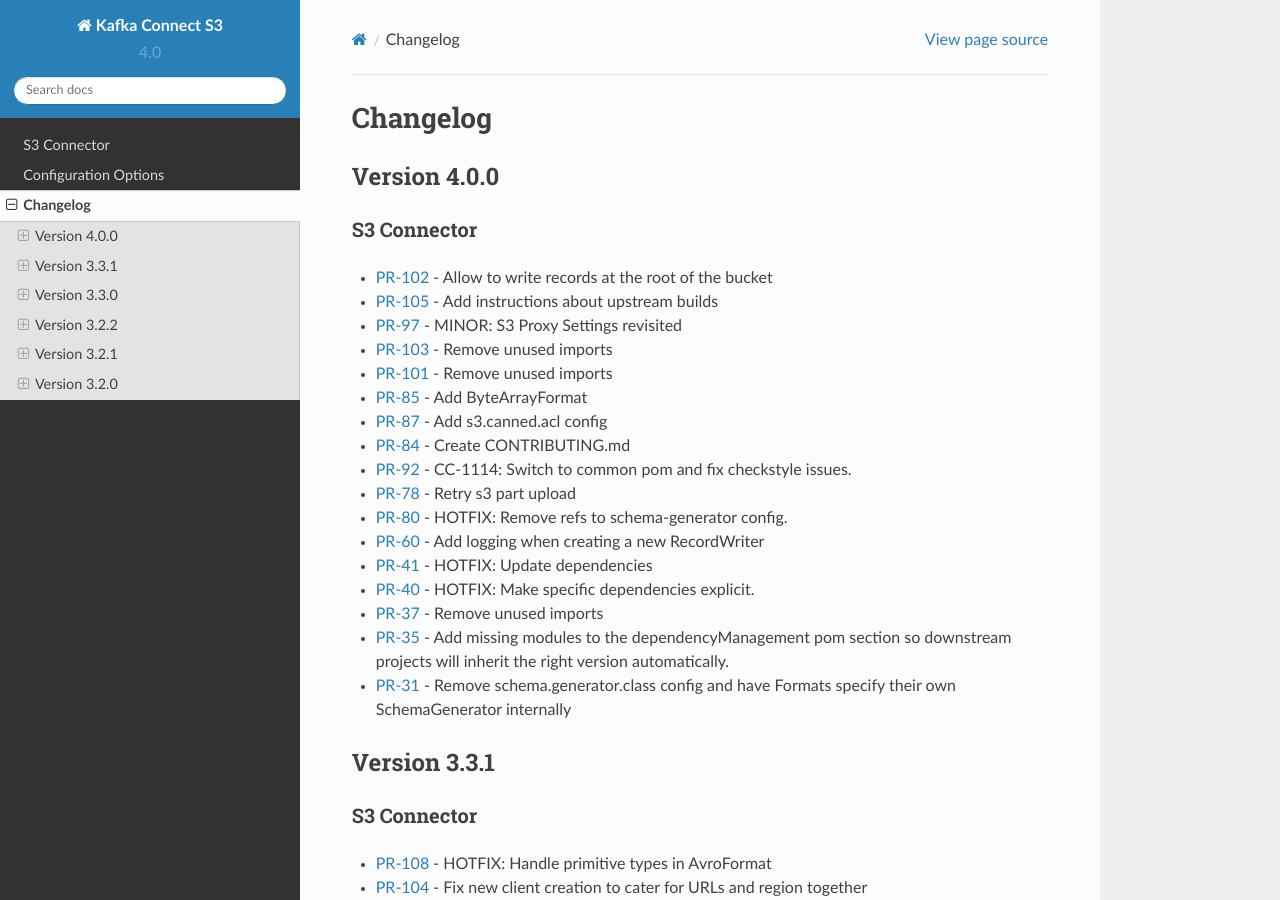
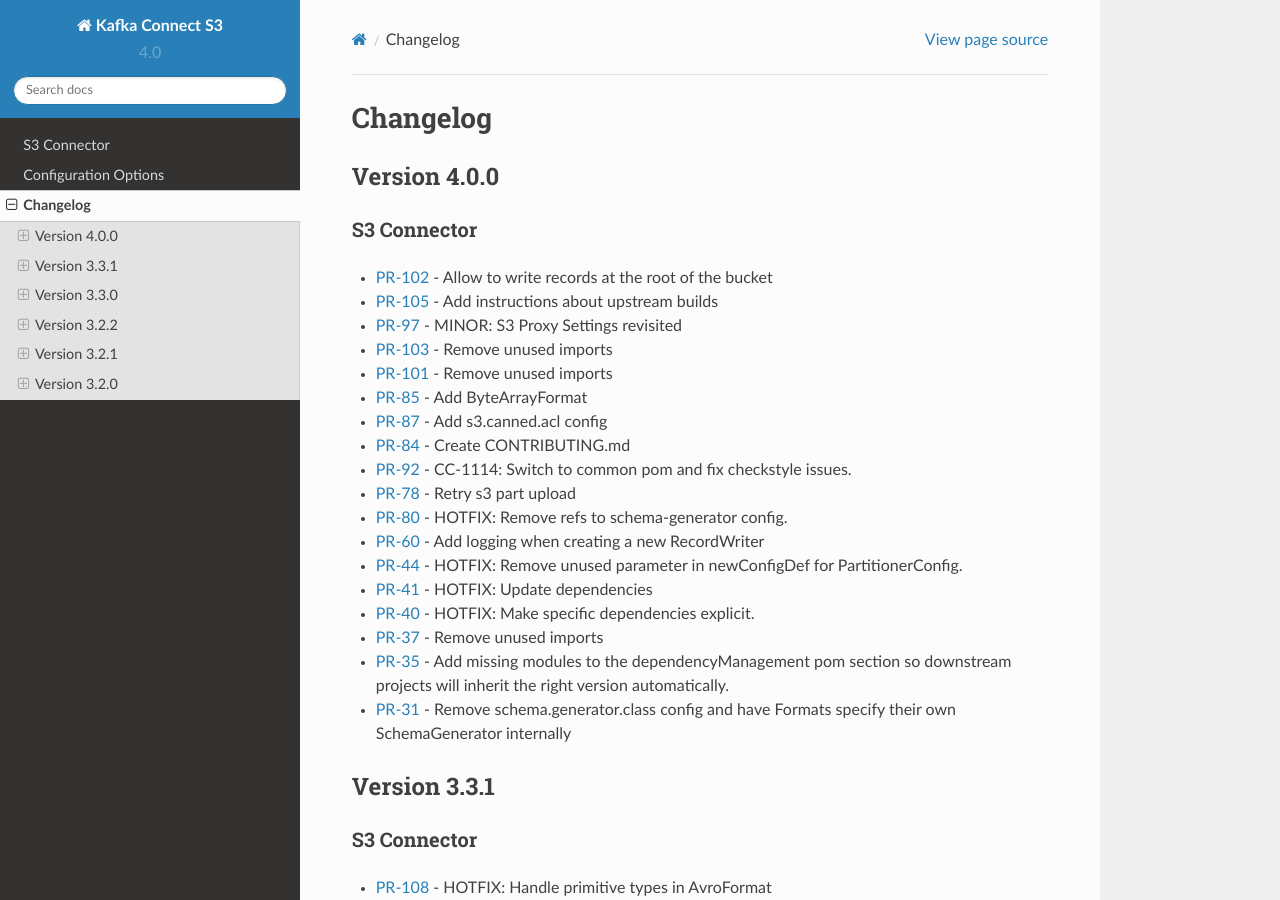
Before and after one commit to confluentinc/kafka-connect-storage-cloud, a Sphinx documentation site: the page built from kafka-connect-s3/docs/changelog.rst, in a window 1280 px wide and 900 px high. Built offline with Sphinx 7.4.7 and the Read the Docs theme 2.0.0, drawn with Linux system fonts in a browser that asks for light colours.

Commit message:
CC-1249: More late fixes

```diff
--- a/kafka-connect-s3/docs/changelog.rst
+++ b/kafka-connect-s3/docs/changelog.rst
@@ -21,6 +21,7 @@
 * `PR-78 <https://github.com/confluentinc/kafka-connect-storage-cloud/pull/78>`_ - Retry s3 part upload
 * `PR-80 <https://github.com/confluentinc/kafka-connect-storage-cloud/pull/80>`_ - HOTFIX: Remove refs to schema-generator config.
 * `PR-60 <https://github.com/confluentinc/kafka-connect-storage-cloud/pull/60>`_ - Add logging when creating a new RecordWriter
+* `PR-44 <https://github.com/confluentinc/kafka-connect-storage-common/pull/44>`_ - HOTFIX: Remove unused parameter in newConfigDef for PartitionerConfig.
 * `PR-41 <https://github.com/confluentinc/kafka-connect-storage-common/pull/41>`_ - HOTFIX: Update dependencies
 * `PR-40 <https://github.com/confluentinc/kafka-connect-storage-common/pull/40>`_ - HOTFIX: Make specific dependencies explicit.
 * `PR-37 <https://github.com/confluentinc/kafka-connect-storage-common/pull/37>`_ - Remove unused imports
```
